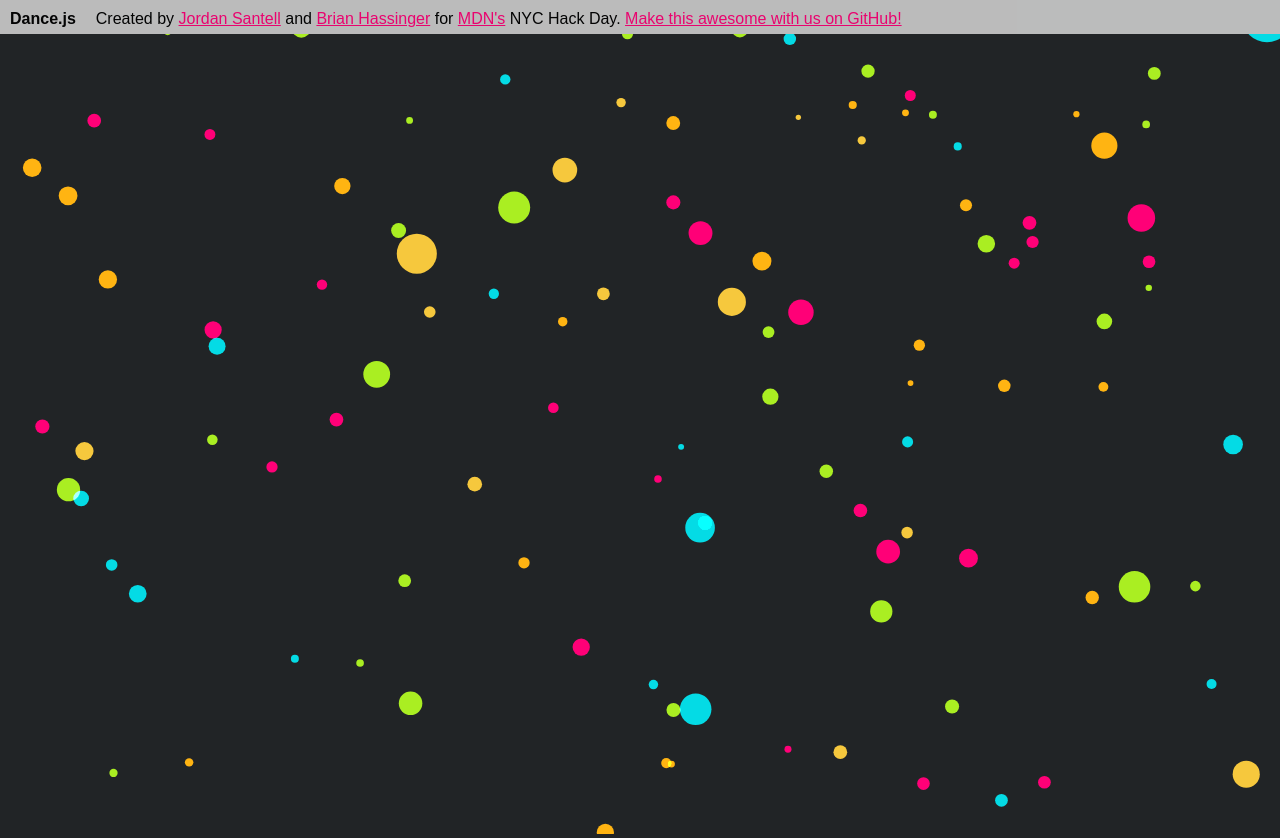
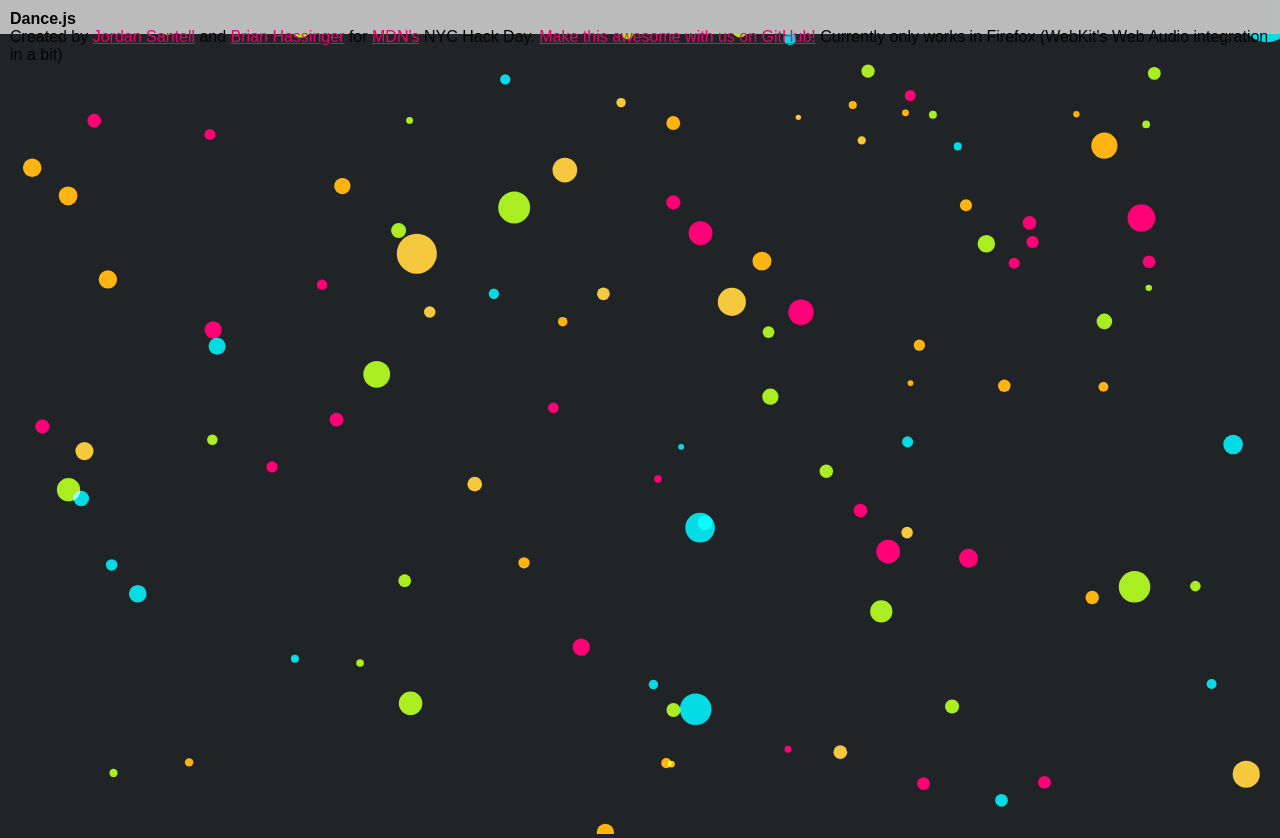
Before and after one commit to jsantell/dancer.js, a plain HTML site: page index.html in a window 1280 px wide. Drawn offline with Linux system fonts and the light colour scheme; a web font is replaced by a local one.

Commit message:
Firefox only notice

```diff
--- a/index.html
+++ b/index.html
@@ -38,7 +38,7 @@
 	<body style="background-color:#212426;">
 		<div class="info">
 			<p><strong>Dance.js</strong></p>
-			<p>Created by <a href="http://github.com/jsantell">Jordan Santell</a> and <a href="http://github.com/brainss">Brian Hassinger</a> for <a href="http://twitter.com/mozhacks">MDN's</a> NYC Hack Day. <a href="http://github.com/jsantell/dance.js">Make this awesome with us on GitHub!</a></p>
+			<p>Created by <a href="http://github.com/jsantell">Jordan Santell</a> and <a href="http://github.com/brainss">Brian Hassinger</a> for <a href="http://twitter.com/mozhacks">MDN's</a> NYC Hack Day. <a href="http://github.com/jsantell/dance.js">Make this awesome with us on GitHub!</a> Currently only works in Firefox (WebKit's Web Audio integration in a bit)</p>
 		</div>
 		<script src="lib/requestAnimationFrame.js"></script>
 		<script src="lib/dsp.js"></script>
```
